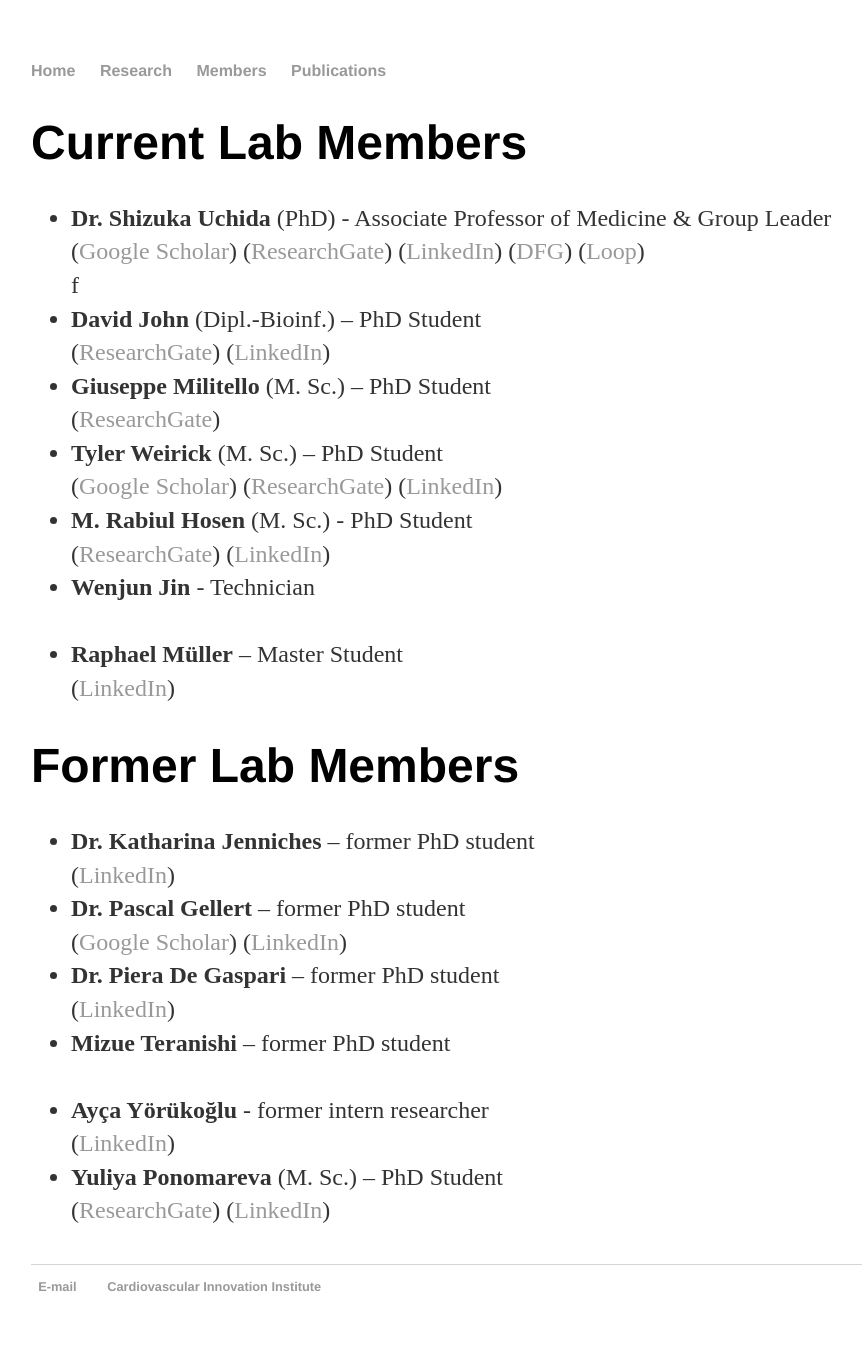
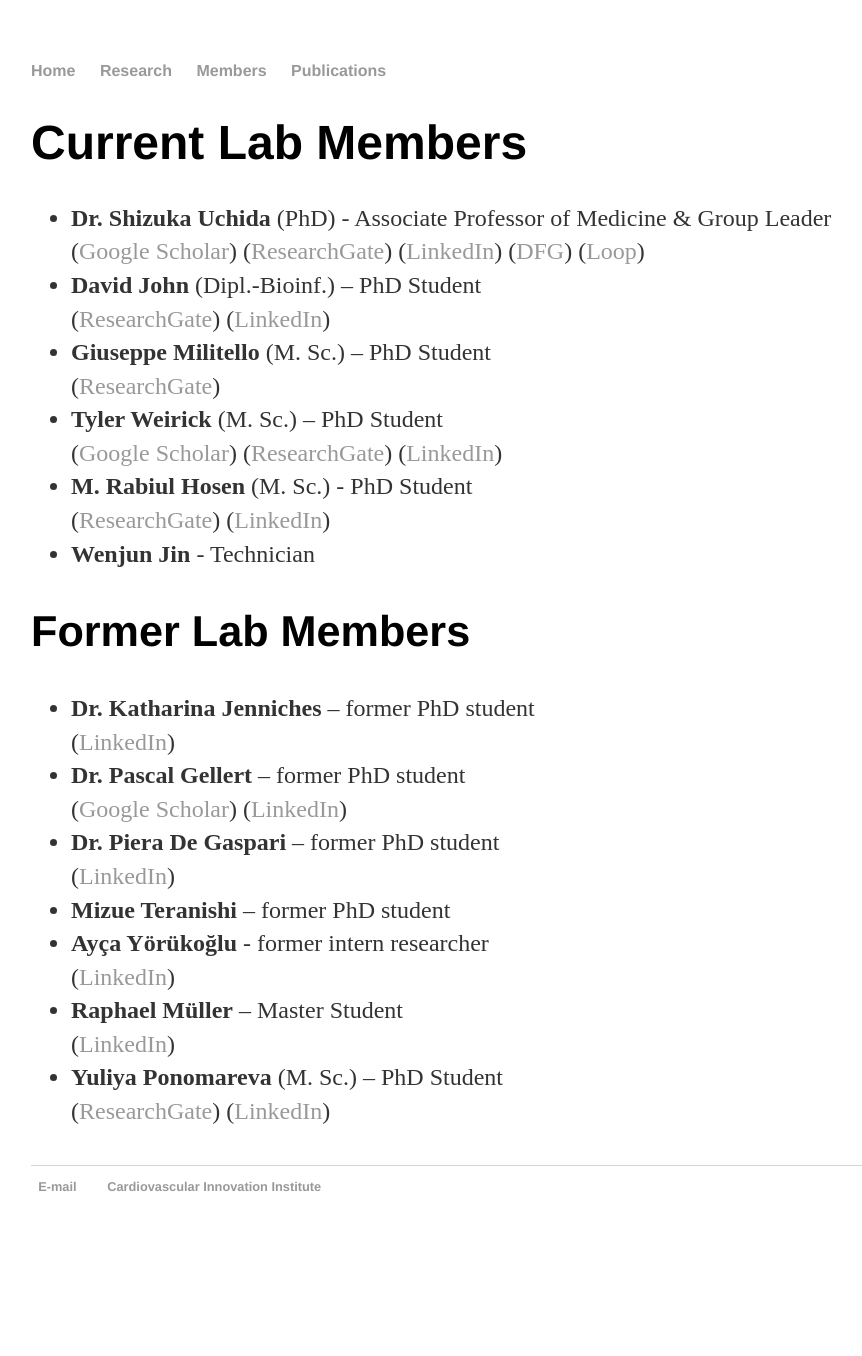
Before and after one commit to heartlncrna/heartlncrna.github.io, a Jekyll site: the page members/member_list.html, which Jekyll copies as it is, in a window 1280 px wide. Shown: the whole page, without its empty margins (161-1023 px from the left). Built offline with Jekyll 4.4.1, drawn with Linux system fonts in a browser that asks for light colours; after the commit the page ends 1256 px from its top, so only the background shows below that; some of the changed lines change nothing that is shown.

Commit message:
Update member_list.html

```diff
--- a/members/member_list.html
+++ b/members/member_list.html
@@ -32,7 +32,7 @@
 					(<a href="https://de.linkedin.com/in/shizuka-uchida-7399055"><span class="ptHyperlink">LinkedIn</span></a>)
 					(<a href="http://gepris.dfg.de/gepris/person/235081965"><span class="ptHyperlink">DFG</span></a>)
 					(<a href="http://loop.frontiersin.org/people/25071/overview"><span class="ptHyperlink">Loop</span></a>)
-			<br>f
+			<br>
 <li><b>David John</b> (Dipl.-Bioinf.) – PhD Student</li>
 					(<a href="https://www.researchgate.net/profile/David_John8"><span class="ptHyperlink">ResearchGate</span></a>)
 					(<a href="https://www.linkedin.com/in/david-john-224552104"><span class="ptHyperlink">LinkedIn</span></a>)
@@ -50,14 +50,11 @@
 					(<a href="https://www.linkedin.com/in/m-rabiul-hosen-100b7769"><span class="ptHyperlink">LinkedIn</span></a>)
 			<br>
 				<li><b>Wenjun Jin</b> - Technician</li>
-			<br>
-				<li><b>Raphael Müller</b> – Master Student</li>
-					(<a href="https://www.linkedin.com/in/raphael-mueller-00a328125"><span class="ptHyperlink">LinkedIn</span></a>)
 			</ul>
 			</p>
 
 
-			<h1>Former Lab Members</h1>
+			<h2>Former Lab Members</h2>
 		<p class="ptNormal">
 			<ul>
 				<li><b>Dr. Katharina Jenniches</b> – former PhD student</li>
@@ -71,10 +68,12 @@
 				(<a href="https://www.linkedin.com/in/piera-de-gaspari-07017891"><span class="ptHyperlink">LinkedIn</span></a>)
 			<br>
 				<li><b>Mizue Teranishi</b> – former PhD student</li>
-			<br>
+
 				<li><b>Ayça Yörükoğlu</b> - former intern researcher</li>
 				(<a href="https://www.linkedin.com/in/ayca-yorukoglu-6a938b92"><span class="ptHyperlink">LinkedIn</span></a>)
-
+			<br>
+				<li><b>Raphael Müller</b> – Master Student</li>
+					(<a href="https://www.linkedin.com/in/raphael-mueller-00a328125"><span class="ptHyperlink">LinkedIn</span></a>)
 			<br>
 				<li><b>Yuliya Ponomareva</b> (M. Sc.) – PhD Student</li>
 					(<a href="https://www.researchgate.net/profile/Yuliya_Ponomareva"><span class="ptHyperlink">ResearchGate</span></a>)
```
